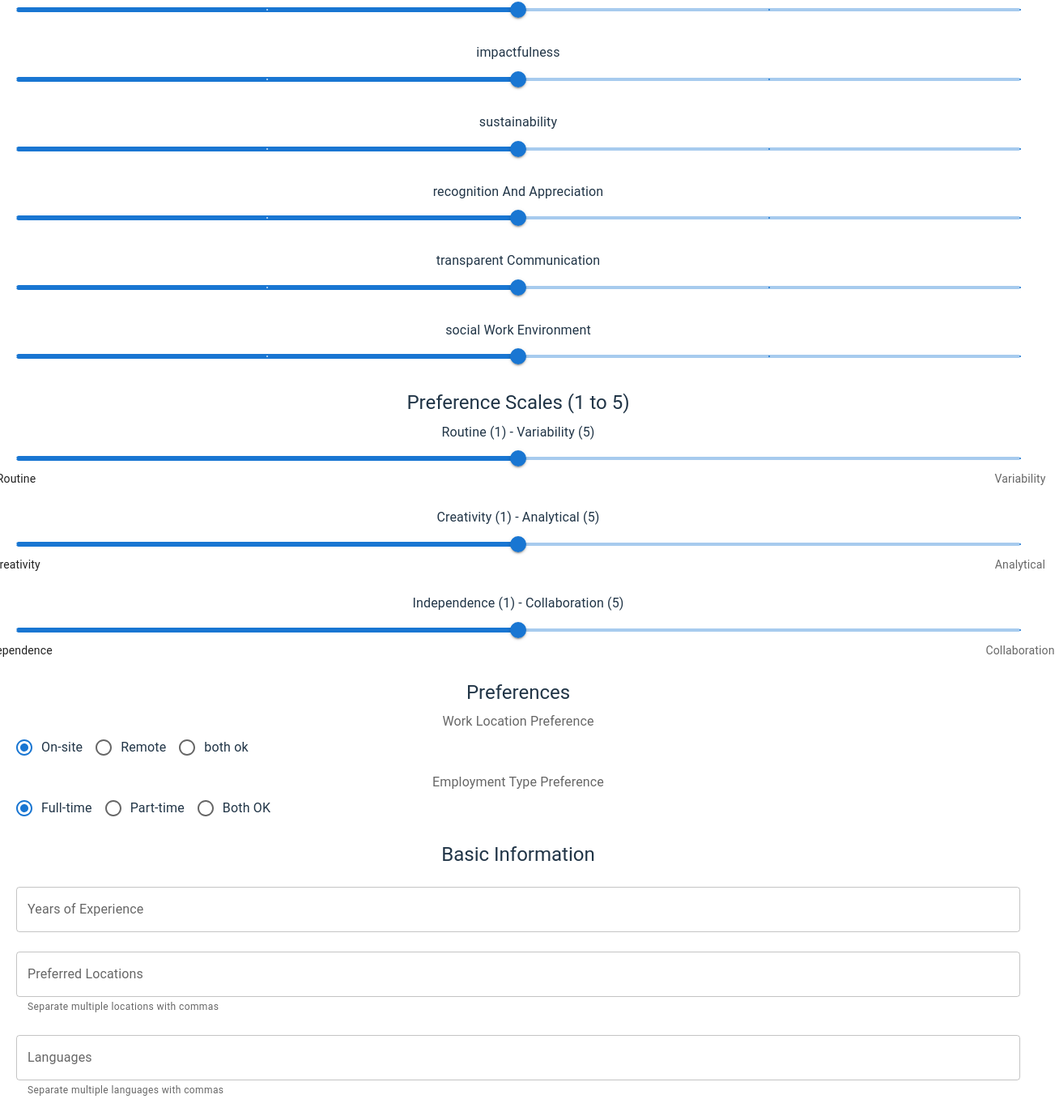
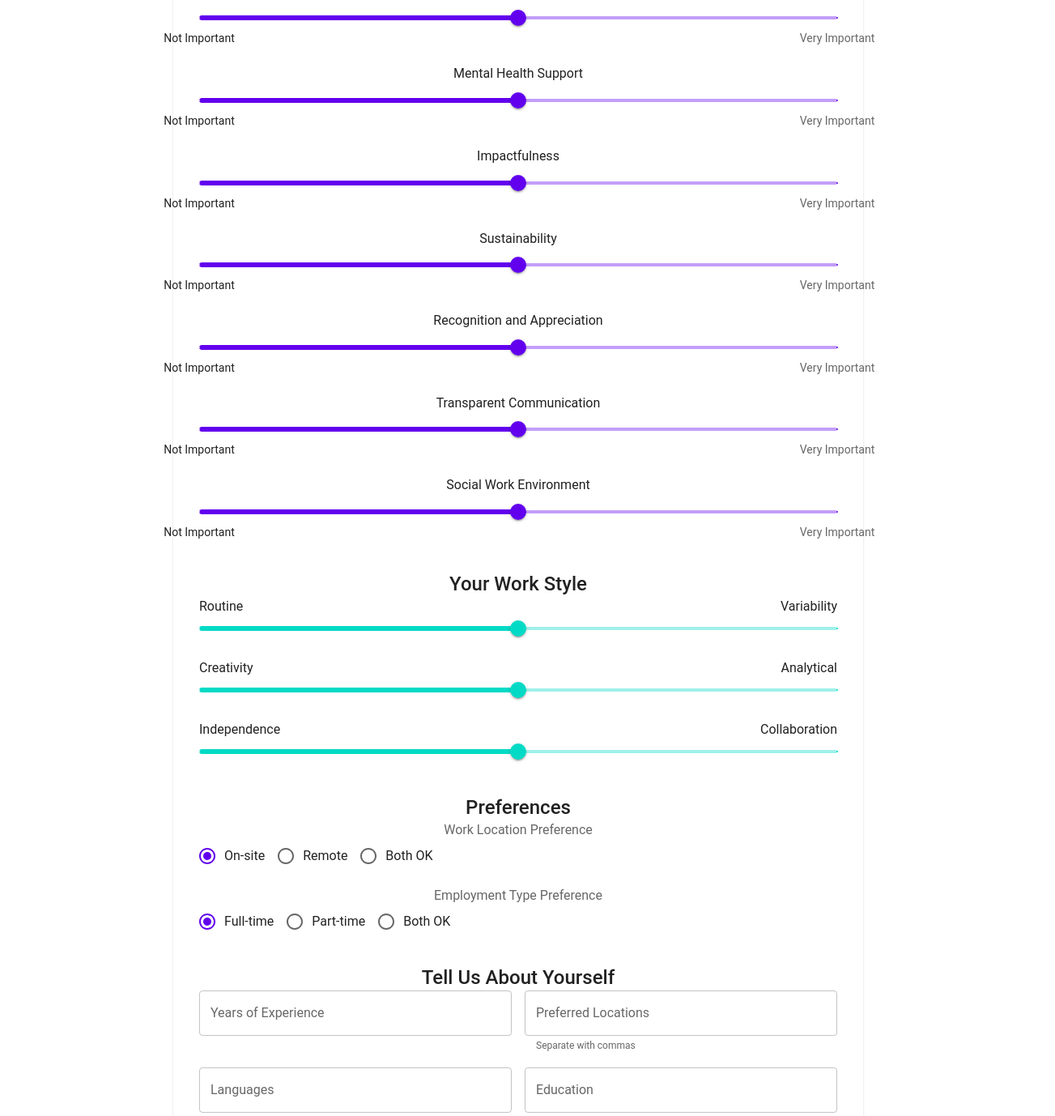
Before and after one commit to Papumaja/junction24, a React (Vite) app: page /EmployeeForm in a window 1280 px wide. Shown: the part 497-1875 px from the top of the page at 81% size, 1303 px wide, since content can reach past the window. Built offline with nearby package versions, Linux system fonts and the light colour scheme.

Commit message:
theme things

```diff
--- a/src/components/EmployeeFormContent/EmployeeFormContent.jsx
+++ b/src/components/EmployeeFormContent/EmployeeFormContent.jsx
@@ -10,16 +10,44 @@ import {
   Slider,
   TextField,
   Button,
-  FormControlLabel,
-  Checkbox,
   RadioGroup,
   Radio,
+  FormControlLabel,
   FormLabel,
-  FormGroup,
+  Container,
+  Paper,
   Grid,
+  Box,
 } from '@mui/material';
+import { makeStyles } from '@mui/styles';
+import { Work, WorkOutline, Home, BusinessCenter } from '@mui/icons-material';
+
+const useStyles = makeStyles((theme) => ({
+  root: {
+    padding: theme.spacing(4),
+    backgroundColor: '#FFFFFF',
+    borderRadius: theme.spacing(2),
+    boxShadow: theme.shadows[3],
+    marginTop: theme.spacing(4),
+    marginBottom: theme.spacing(4),
+  },
+  header: {
+    marginBottom: theme.spacing(3),
+  },
+  section: {
+    marginTop: theme.spacing(4),
+  },
+  sliderLabel: {
+    display: 'flex',
+    justifyContent: 'space-between',
+  },
+  submitButton: {
+    marginTop: theme.spacing(4),
+  },
+}));
 
 export default function EmployeeFormContent() {
+  const classes = useStyles();
   const { control, handleSubmit } = useForm();
   const { setEmployeeData } = useContext(EmployeeContext);
   const navigate = useNavigate();
@@ -27,62 +55,68 @@ export default function EmployeeFormContent() {
   const onSubmit = (data) => {
     setEmployeeData(data);
     console.log('Employee Data:', data);
-    // Navigate to another page if needed
     navigate('/'); // Redirect to home or another page
   };
 
   return (
-    <div style={{ padding: '20px' }}>
-      <Typography variant="h4" gutterBottom>
-        Employee Information Form
+    <Container maxWidth="md">
+      <Paper className={classes.root}>
+        <Typography variant="h4" className={classes.header}>
+          Personalize Your Experience
         </Typography>
         <form onSubmit={handleSubmit(onSubmit)}>
-        {/* 1. Importance Ratings (1 to 5) */}
-        <Typography variant="h5" gutterBottom style={{ marginTop: '20px' }}>
-          Rate the Importance of the Following (1 to 5)
-        </Typography>
+          {/* 1. Importance Ratings */}
+          <div className={classes.section}>
+            <Typography variant="h5">What's Important to You?</Typography>
+            <Grid container spacing={2}>
               {[
-          'workLifeBalance',
-          'creativity',
-          'professionalDevelopment',
-          'inclusivityAndDiversity',
-          'mentalHealthSupport',
-          'impactfulness',
-          'sustainability',
-          'recognitionAndAppreciation',
-          'transparentCommunication',
-          'socialWorkEnvironment',
-        ].map((item) => (
+                'Work-Life Balance',
+                'Creativity',
+                'Professional Development',
+                'Inclusivity and Diversity',
+                'Mental Health Support',
+                'Impactfulness',
+                'Sustainability',
+                'Recognition and Appreciation',
+                'Transparent Communication',
+                'Social Work Environment',
+              ].map((label, index) => (
+                <Grid item xs={12} key={index}>
                   <Controller
-            key={item}
-            name={item}
+                    name={label.replace(/\s+/g, '').toLowerCase()}
                     control={control}
                     defaultValue={3}
-            rules={{ required: true }}
                     render={({ field }) => (
-              <div style={{ marginBottom: '20px' }}>
-                <Typography gutterBottom>
-                  {item.replace(/([A-Z])/g, ' $1').trim()}
-                </Typography>
+                      <Box>
+                        <Typography gutterBottom>{label}</Typography>
                         <Slider
                           {...field}
                           value={field.value || 3}
                           onChange={(_, value) => field.onChange(value)}
                           step={1}
-                  marks
+                          marks={[
+                            { value: 1, label: 'Not Important' },
+                            { value: 5, label: 'Very Important' },
+                          ]}
                           min={1}
                           max={5}
                           valueLabelDisplay="auto"
+                          sx={{
+                            color: 'primary.main',
+                          }}
                         />
-              </div>
+                      </Box>
                     )}
                   />
+                </Grid>
               ))}
+            </Grid>
+          </div>
 
-        {/* 2. Preference Scales (1 to 5) */}
-        <Typography variant="h5" gutterBottom style={{ marginTop: '20px' }}>
-          Preference Scales (1 to 5)
-        </Typography>
+          {/* 2. Preference Scales */}
+          <div className={classes.section}>
+            <Typography variant="h5">Your Work Style</Typography>
+            <Grid container spacing={2}>
               {[
                 {
                   name: 'routineVariability',
@@ -96,41 +130,48 @@ export default function EmployeeFormContent() {
                   name: 'independenceCollaboration',
                   labels: ['Independence', 'Collaboration'],
                 },
-        ].map((item) => (
+              ].map((item, index) => (
+                <Grid item xs={12} key={index}>
                   <Controller
-            key={item.name}
                     name={item.name}
                     control={control}
                     defaultValue={3}
-            rules={{ required: true }}
                     render={({ field }) => (
-              <div style={{ marginBottom: '20px' }}>
-                <Typography gutterBottom>
-                  {item.labels[0]} (1) - {item.labels[1]} (5)
-                </Typography>
+                      <Box>
+                        <div className={classes.sliderLabel}>
+                          <Typography>{item.labels[0]}</Typography>
+                          <Typography>{item.labels[1]}</Typography>
+                        </div>
                         <Slider
                           {...field}
                           value={field.value || 3}
                           onChange={(_, value) => field.onChange(value)}
                           step={1}
                           marks={[
-                    { value: 1, label: item.labels[0] },
-                    { value: 5, label: item.labels[1] },
+                            { value: 1, label: '' },
+                            { value: 5, label: '' },
                           ]}
                           min={1}
                           max={5}
                           valueLabelDisplay="auto"
+                          sx={{
+                            color: 'secondary.main',
+                          }}
                         />
-              </div>
+                      </Box>
                     )}
                   />
+                </Grid>
               ))}
+            </Grid>
+          </div>
 
           {/* 3. Preferences with Options */}
-        <Typography variant="h5" gutterBottom style={{ marginTop: '20px' }}>
-          Preferences
-        </Typography>
+          <div className={classes.section}>
+            <Typography variant="h5">Preferences</Typography>
+            <Grid container spacing={2}>
               {/* Work Location Preference */}
+              <Grid item xs={12}>
                 <FormLabel component="legend">Work Location Preference</FormLabel>
                 <Controller
                   name="workLocationPreference"
@@ -140,27 +181,27 @@ export default function EmployeeFormContent() {
                     <RadioGroup row {...field}>
                       <FormControlLabel
                         value="onsite"
-                control={<Radio />}
+                        control={<Radio color="primary" />}
                         label="On-site"
                       />
                       <FormControlLabel
                         value="remote"
-                control={<Radio />}
+                        control={<Radio color="primary" />}
                         label="Remote"
                       />
                       <FormControlLabel
                         value="hybrid"
-                control={<Radio />}
-                label="both ok"
+                        control={<Radio color="primary" />}
+                        label="Both OK"
                       />
                     </RadioGroup>
                   )}
                 />
+              </Grid>
 
               {/* Employment Type Preference */}
-        <FormLabel component="legend" style={{ marginTop: '10px' }}>
-          Employment Type Preference
-        </FormLabel>
+              <Grid item xs={12}>
+                <FormLabel component="legend">Employment Type Preference</FormLabel>
                 <Controller
                   name="employmentTypePreference"
                   control={control}
@@ -169,28 +210,32 @@ export default function EmployeeFormContent() {
                     <RadioGroup row {...field}>
                       <FormControlLabel
                         value="fullTime"
-                control={<Radio />}
+                        control={<Radio color="primary" />}
                         label="Full-time"
                       />
                       <FormControlLabel
                         value="partTime"
-                control={<Radio />}
+                        control={<Radio color="primary" />}
                         label="Part-time"
                       />
                       <FormControlLabel
                         value="both"
-                control={<Radio />}
+                        control={<Radio color="primary" />}
                         label="Both OK"
                       />
                     </RadioGroup>
                   )}
                 />
+              </Grid>
+            </Grid>
+          </div>
 
           {/* 4. Basic Information */}
-        <Typography variant="h5" gutterBottom style={{ marginTop: '20px' }}>
-          Basic Information
-        </Typography>
+          <div className={classes.section}>
+            <Typography variant="h5">Tell Us About Yourself</Typography>
+            <Grid container spacing={2}>
               {/* Years of Experience */}
+              <Grid item xs={12} sm={6}>
                 <Controller
                   name="yearsOfExperience"
                   control={control}
@@ -202,12 +247,13 @@ export default function EmployeeFormContent() {
                       variant="outlined"
                       type="number"
                       fullWidth
-              margin="normal"
                     />
                   )}
                 />
+              </Grid>
 
               {/* Locations */}
+              <Grid item xs={12} sm={6}>
                 <Controller
                   name="locations"
                   control={control}
@@ -218,13 +264,14 @@ export default function EmployeeFormContent() {
                       label="Preferred Locations"
                       variant="outlined"
                       fullWidth
-              margin="normal"
-              helperText="Separate multiple locations with commas"
+                      helperText="Separate with commas"
                     />
                   )}
                 />
+              </Grid>
 
               {/* Languages */}
+              <Grid item xs={12} sm={6}>
                 <Controller
                   name="languages"
                   control={control}
@@ -235,13 +282,14 @@ export default function EmployeeFormContent() {
                       label="Languages"
                       variant="outlined"
                       fullWidth
-              margin="normal"
-              helperText="Separate multiple languages with commas"
+                      helperText="Separate with commas"
                     />
                   )}
                 />
+              </Grid>
 
               {/* Education */}
+              <Grid item xs={12} sm={6}>
                 <Controller
                   name="education"
                   control={control}
@@ -252,21 +300,26 @@ export default function EmployeeFormContent() {
                       label="Education"
                       variant="outlined"
                       fullWidth
-              margin="normal"
                     />
                   )}
                 />
+              </Grid>
+            </Grid>
+          </div>
 
           {/* Submit Button */}
           <Button
             type="submit"
             variant="contained"
             color="primary"
-          style={{ marginTop: '20px' }}
+            size="large"
+            fullWidth
+            className={classes.submitButton}
           >
             Submit
           </Button>
         </form>
-    </div>
+      </Paper>
+    </Container>
   );
 }
--- /dev/null
+++ b/src/theme.js
@@ -0,0 +1,34 @@
+// src/theme.js
+
+import { createTheme } from '@mui/material/styles';
+
+const theme = createTheme({
+  palette: {
+    primary: {
+      main: '#6200EE',
+    },
+    secondary: {
+      main: '#03DAC6',
+    },
+    background: {
+      default: '#F5F5F5',
+    },
+    text: {
+      primary: '#212121',
+    },
+  },
+  typography: {
+    fontFamily: '"Poppins", "Roboto", "Helvetica", "Arial", sans-serif',
+    h4: {
+      fontWeight: 600,
+    },
+    h5: {
+      fontWeight: 500,
+    },
+    body1: {
+      fontSize: '1rem',
+    },
+  },
+});
+
+export default theme;
```
Also changed, not shown: src/App.jsx (+9 -1 lines). Lines whose indentation alone changed are shown as unchanged.
